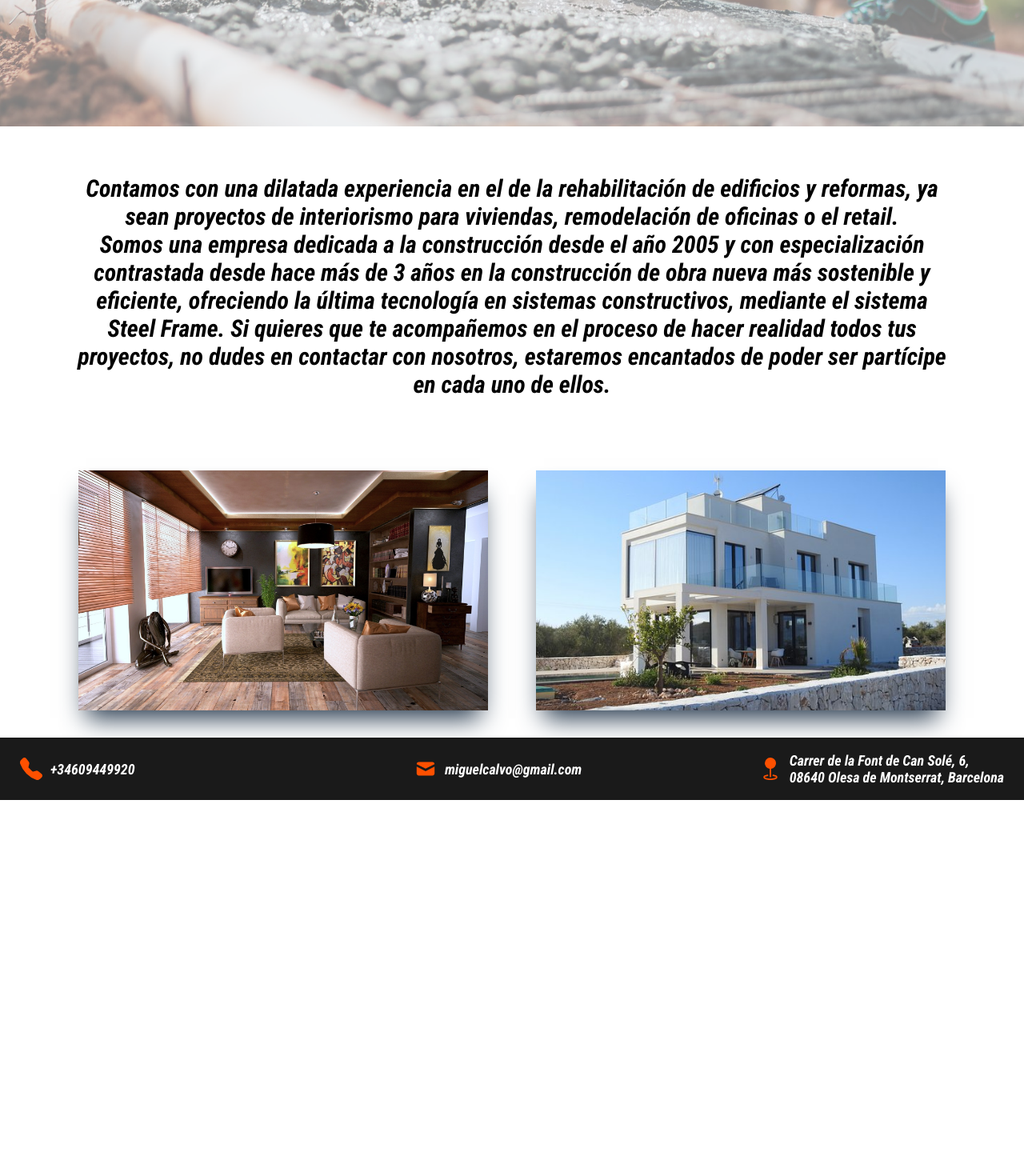
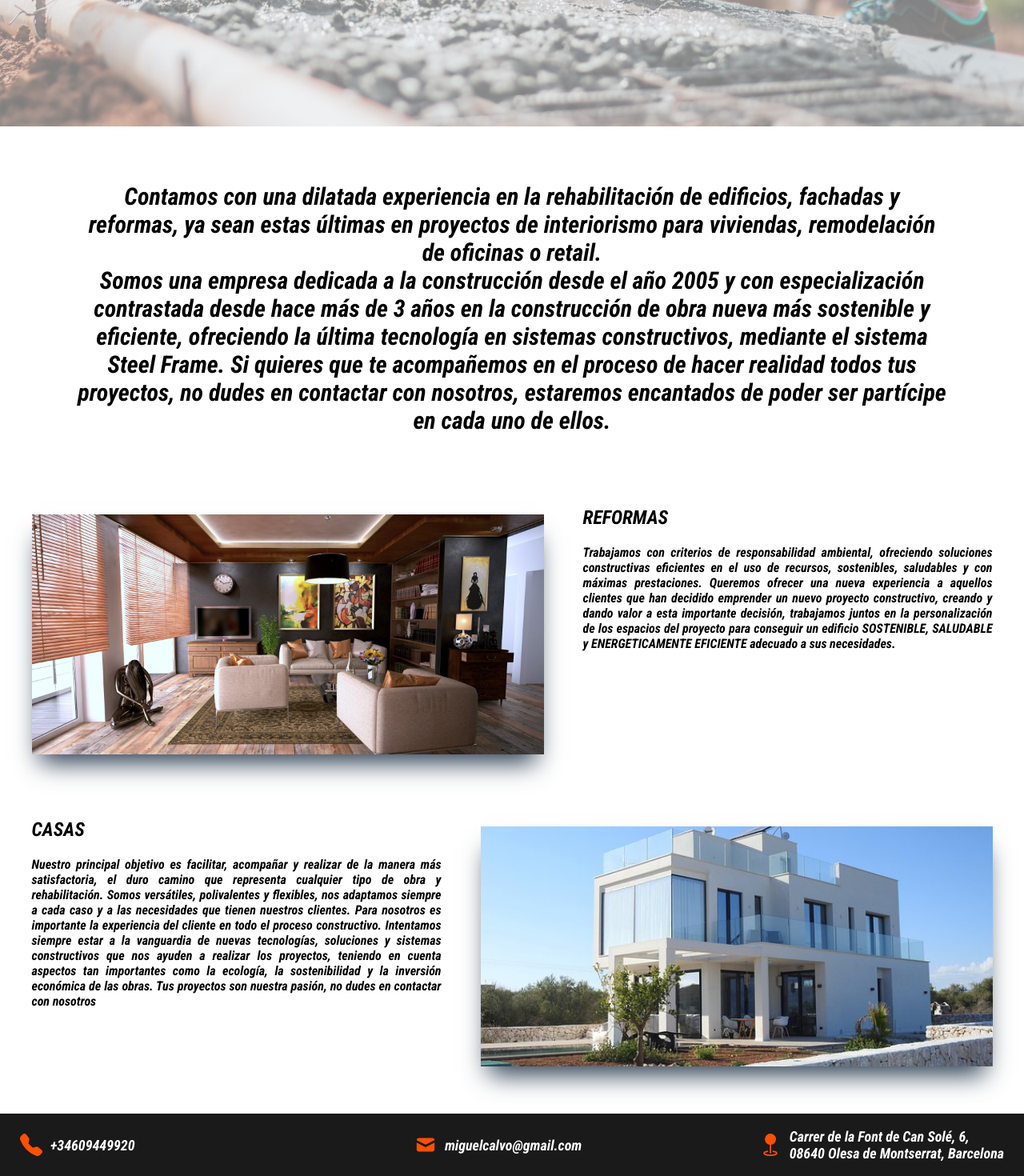
Before and after one commit to Alexpersal/jmca-web, a React (Create React App) app: page / in a window 1280 px wide. Shown: the part 375-1845 px from the top of the page at 80% size. Before the commit the page ends 1375 px from the top, so only its background shows below. Built offline with nearby package versions, Linux system fonts and the light colour scheme.

Commit message:
Home mejorada y Title+Description

```diff
--- a/public/index.html
+++ b/public/index.html
@@ -7,7 +7,8 @@
     <meta name="theme-color" content="#000000" />
     <meta
       name="description"
-      content="Web site created using create-react-app"
+      content="Rehabilitación edificios, fachadas, reformas, proyectos
+      interiorismo, reformas de viviendas, construcción obra nueva modular respetuosa medio ambiente Barcelona "
     />
 
     <link rel="apple-touch-icon" href="%PUBLIC_URL%/logo192.png" />
@@ -31,7 +32,7 @@
       work correctly both with client-side routing and a non-root public URL.
       Learn how to configure a non-root public URL by running `npm run build`.
     -->
-    <title>React App</title>
+    <title>GRUP CALVO: Reformas Casas modulares ecofriendly Barcelona</title>
     <!-- Start Single Page Apps for GitHub Pages -->
     <script type="text/javascript">
       // Single Page Apps for GitHub Pages
--- a/src/pages/Home.css
+++ b/src/pages/Home.css
@@ -51,22 +51,42 @@
 .texto-Home {
   width: 85%;
   text-align: center;
-  margin-top: 30px;
+  margin-top: 50px;
 }
-.texto-Home p {
+.texto-Home h1 {
   font-size: 30px;
 }
 .contenedor-proyectos {
-  width: 100%;
   display: flex;
+  flex-direction: column;
   justify-content: center;
-  max-height: 500px;
-  margin-top: 30px;
+  margin-top: 50px;
+}
+.contenedor-proyectos-reformas-descripcion,
+.contenedor-proyectos-casas-descripcion {
+  display: flex;
+  justify-content: space-around;
+  align-content: center;
+  flex-wrap: wrap;
+  margin-bottom: 2%;
 }
 .contenedor-reformas,
 .contenedor-steelframe {
+  width: 50%;
+  margin: 30px;
+}
+
+.contenedor-proyectos-reformas-textos {
+  margin-right: 30px;
+  display: block;
   width: 40%;
-  margin: 30px;
+  text-align: justify;
+}
+.contenedor-proyectos-casas-textos {
+  margin-left: 30px;
+  display: block;
+  width: 40%;
+  text-align: justify;
 }
 
 .reformas-home,
@@ -74,7 +94,6 @@
   width: 100%;
   height: 300px;
   object-fit: cover;
-  /* box-shadow: 0 4px 8px 0 rgba(0, 0, 0, 0.2), 0 6px 20px 0 rgba(0, 0, 0, 0.19); */
   box-shadow: rgb(38, 57, 77) 0px 20px 30px -10px;
 }
 
--- a/src/pages/Home.js
+++ b/src/pages/Home.js
@@ -47,28 +47,65 @@ function Home() {
         </div>
       </div>
       <div className="texto-Home">
-        <p>
-          Contamos con una dilatada experiencia en el de la rehabilitación de
-          edificios y reformas, ya sean proyectos de interiorismo para
-          viviendas, remodelación de oficinas o el retail. <br></br>Somos una
-          empresa dedicada a la construcción desde el año 2005 y con
-          especialización contrastada desde hace más de 3 años en la
+        <h1>
+          Contamos con una dilatada experiencia en la rehabilitación de
+          edificios, fachadas y reformas, ya sean estas últimas en proyectos de
+          interiorismo para viviendas, remodelación de oficinas o retail.{" "}
+          <br></br>Somos una empresa dedicada a la construcción desde el año
+          2005 y con especialización contrastada desde hace más de 3 años en la
           construcción de obra nueva más sostenible y eficiente, ofreciendo la
           última tecnología en sistemas constructivos, mediante el sistema Steel
           Frame. Si quieres que te acompañemos en el proceso de hacer realidad
           todos tus proyectos, no dudes en contactar con nosotros, estaremos
           encantados de poder ser partícipe en cada uno de ellos.
-        </p>
+        </h1>
       </div>
       <div className="contenedor-proyectos">
-        <Link to={"./Reformas"} className="contenedor-reformas" alt="reformas2">
+        <div className="contenedor-proyectos-reformas-descripcion">
+          <Link
+            to={"./Reformas"}
+            className="contenedor-reformas"
+            alt="reformas2"
+          >
             <img
               className="reformas-home"
               alt="reformas"
               src={imgDiseñoInteriores}
             ></img>
           </Link>
-
+          <div className="contenedor-proyectos-reformas-textos">
+            <h2>REFORMAS</h2>
+            <p>
+              Trabajamos con criterios de responsabilidad ambiental, ofreciendo
+              soluciones constructivas eficientes en el uso de recursos,
+              sostenibles, saludables y con máximas prestaciones. Queremos
+              ofrecer una nueva experiencia a aquellos clientes que han decidido
+              emprender un nuevo proyecto constructivo, creando y dando valor a
+              esta importante decisión, trabajamos juntos en la personalización
+              de los espacios del proyecto para conseguir un edificio
+              SOSTENIBLE, SALUDABLE y ENERGETICAMENTE EFICIENTE adecuado a sus
+              necesidades.
+            </p>
+          </div>
+        </div>
+        <div className="contenedor-proyectos-casas-descripcion">
+          <div className="contenedor-proyectos-casas-textos">
+            <h2>CASAS</h2>
+            <p>
+              Nuestro principal objetivo es facilitar, acompañar y realizar de
+              la manera más satisfactoria, el duro camino que representa
+              cualquier tipo de obra y rehabilitación. Somos versátiles,
+              polivalentes y flexibles, nos adaptamos siempre a cada caso y a
+              las necesidades que tienen nuestros clientes. Para nosotros es
+              importante la experiencia del cliente en todo el proceso
+              constructivo. Intentamos siempre estar a la vanguardia de nuevas
+              tecnologías, soluciones y sistemas constructivos que nos ayuden a
+              realizar los proyectos, teniendo en cuenta aspectos tan
+              importantes como la ecología, la sostenibilidad y la inversión
+              económica de las obras. Tus proyectos son nuestra pasión, no dudes
+              en contactar con nosotros
+            </p>
+          </div>
           <Link
             className="contenedor-steelframe"
             alt="reformas"
@@ -82,6 +119,7 @@ function Home() {
           </Link>
         </div>
       </div>
+    </div>
   );
 }
 export default Home;
```
Lines whose indentation alone changed are shown as unchanged.
